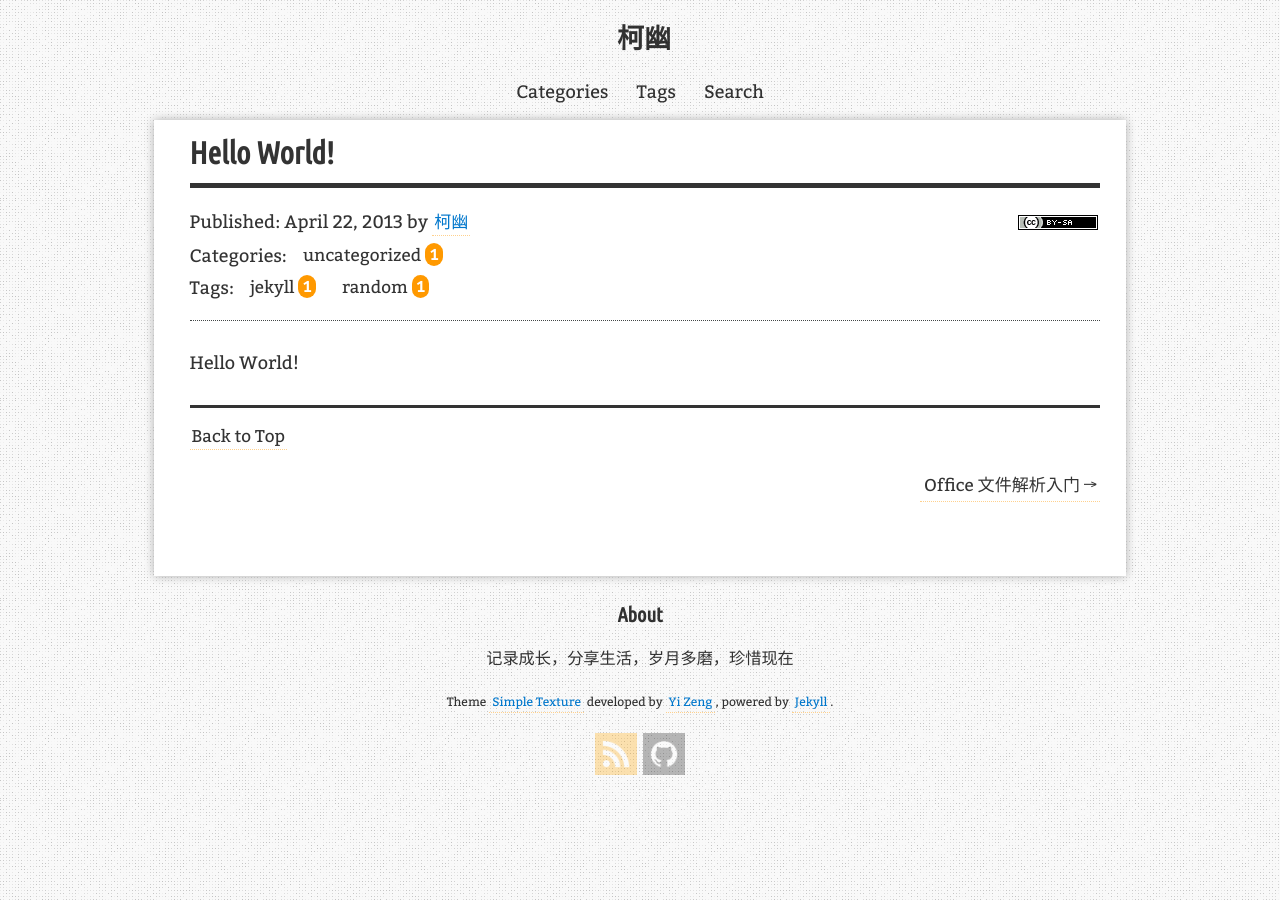
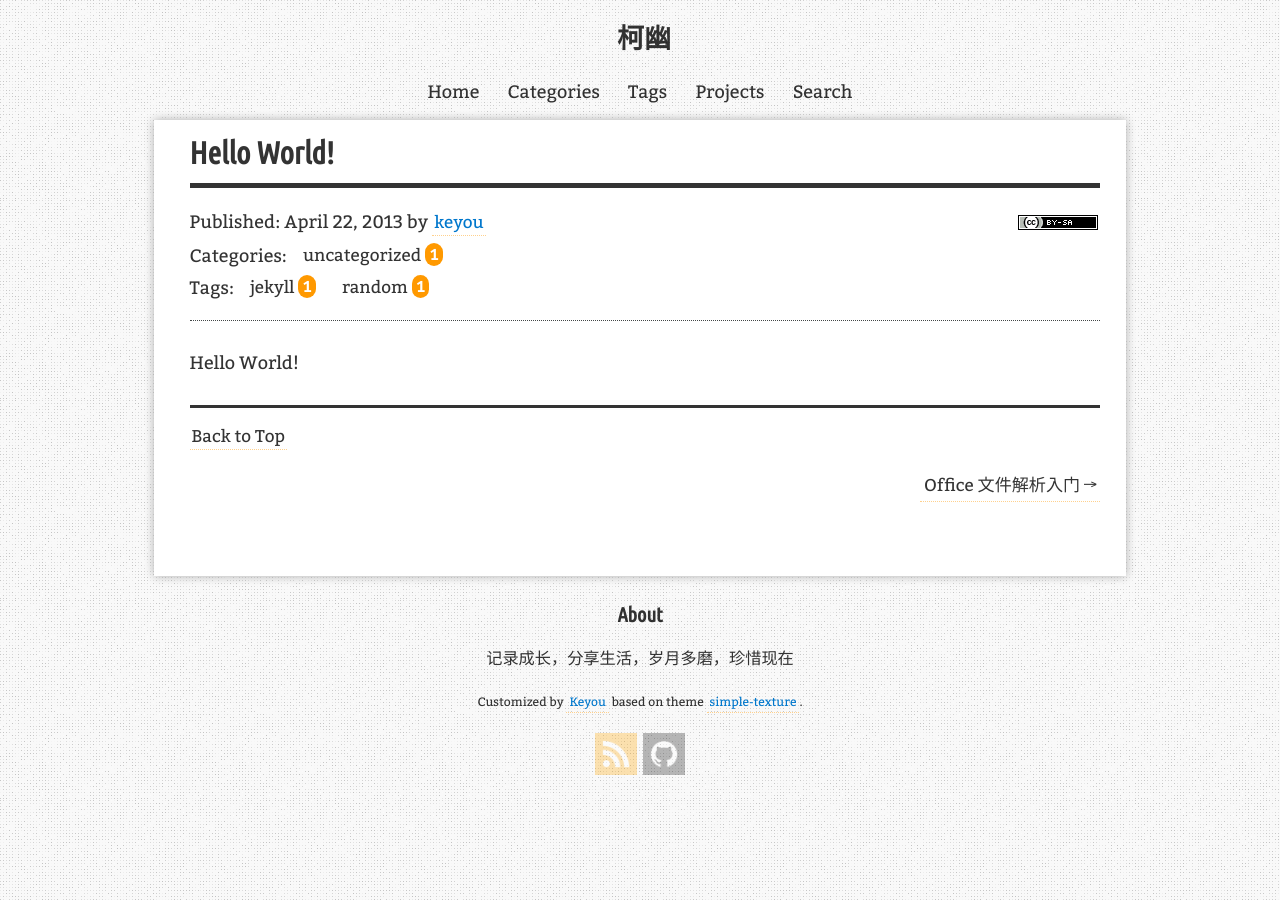
Before and after one commit to keyou/keyou.github.io, a Jekyll site: the page built from _posts/2013-04-22-hello-world.md, in a window 1280 px wide. Built offline with Jekyll 4.4.1, drawn with Linux system fonts in a browser that asks for light colours; comment, search, counter and statistics services are not loaded.

Commit message:
update: add Projects page

```diff
--- a/_config.yml
+++ b/_config.yml
@@ -32,10 +32,10 @@
 url: # the base hostname & protocol for your site, e.g. http://example.com
 baseurl: # the subpath of your site, e.g. /blog
 title: 柯幽
-description: "代码如诗"
+description: "Developer of Chromium and Graphics"
 keywords: 'keyou,柯幽,software,c++,blog,chrome,chromium'
 author:
-  name: 柯幽
+  name: keyou
   job_title:
   location: Guangzhou, China
   email:
@@ -62,3 +62,4 @@
   blog: /blog/
   categories: /blog/categories/
   tags: /blog/tags/
+  projects: /blog/projects/
--- a/_data/i18n.yml
+++ b/_data/i18n.yml
@@ -25,7 +25,9 @@
   show_comments: 'Show Comments'
   show_license: 'Show License'
   tags: 'Tags'
-  theme_info: '<p><small>Theme <a href="https://github.com/yizeng/jekyll-theme-simple-texture" target="_blank">Simple Texture</a> developed by <a href="https://yizeng.me" target="_blank">Yi Zeng</a>, powered by <a href="https://jekyllrb.com/" target="_blank">Jekyll</a>.</small></p>'
+  projects: 'Projects'
+  home: 'Home'
+  theme_info: '<p><small> Customized by <a href="/">Keyou</a> based on theme <a href="https://github.com/yizeng/jekyll-theme-simple-texture" target="_blank">simple-texture</a>.</small></p>'
   view: 'View'
 en-us:
   <<: *en
@@ -65,6 +67,8 @@
   show_comments: '显示评论'
   show_license: '显示许可证'
   tags: '文章标签'
+  projects: '开源项目'
+  home: '首页'
   theme_info: '<p><small>本博客主题 <a href="https://github.com/yizeng/jekyll-theme-simple-texture" target="_blank">Simple Texture</a> 由 <a href="https://yizeng.me" target="_blank">Yi Zeng</a> 基于 <a href="https://jekyllrb.com/" target="_blank">Jekyll</a> 开发.</small></p>'
   view: '查阅'
 zh-cn:
--- /dev/null
+++ b/_data/projects.yml
@@ -0,0 +1,3 @@
+- name: chromium_demo
+  url: https://github.com/keyou/chromium_demo
+  description: A series of demos to show how chromium is constructed.
--- a/_includes/blog/header.html
+++ b/_includes/blog/header.html
@@ -10,8 +10,10 @@
                         <button class="btn-search" title="{{ site.data.i18n[site.lang].search }}"></button>
                         <!-- <![endif]-->
                     </li>
+                    <li class="nav-link"><a title="{{ site.data.i18n[site.lang].home }}" href="{{ site.paths.blog | relative_url }}">{{ site.data.i18n[site.lang].home }}</a></li>
                     <li class="nav-link"><a title="{{ site.data.i18n[site.lang].categories }}" href="{{ site.paths.categories | relative_url }}">{{ site.data.i18n[site.lang].categories }}</a></li>
                     <li class="nav-link"><a title="{{ site.data.i18n[site.lang].tags }}" href="{{ site.paths.tags | relative_url }}">{{ site.data.i18n[site.lang].tags }}</a></li>
+                    <li class="nav-link"><a title="{{ site.data.i18n[site.lang].projects }}" href="{{ site.paths.projects | relative_url }}">{{ site.data.i18n[site.lang].projects }}</a></li>
                     <!--[if !IE]> -->
                     <li class="nav-link"><a title="{{ site.data.i18n[site.lang].search }}" class="btn-search" href="#">{{ site.data.i18n[site.lang].search }}</a></li>
                     <!-- <![endif]-->
--- a/_includes/blog/overlay.html
+++ b/_includes/blog/overlay.html
@@ -6,6 +6,7 @@
             <ul>
                 <li><a href="{{ site.paths.categories | relative_url }}">{{ site.data.i18n[site.lang].categories }}</a></li>
                 <li><a href="{{ site.paths.tags | relative_url }}">{{ site.data.i18n[site.lang].tags }}</a></li>
+                <li><a href="{{ site.paths.projects | relative_url }}">{{ site.data.i18n[site.lang].projects }}</a></li>
                 <li><a href="{{ site.paths.home | relative_url }}">{{ site.data.i18n[site.lang].about }}</a></li>
             </ul>
         </div>
--- a/_sass/simple-texture/blog/_content.scss
+++ b/_sass/simple-texture/blog/_content.scss
@@ -532,6 +532,10 @@
 
                     float: right;
                 }
+
+                .description {
+                    font-size: .8em;
+                }
             }
         }
     }
```
Also changed, not shown: _includes/helpers/projects_list (added, +8 -0 lines), _posts/2016-09-17-office解析.md (+1 -1 lines), blog/projects/index.html (added, +12 -0 lines).
